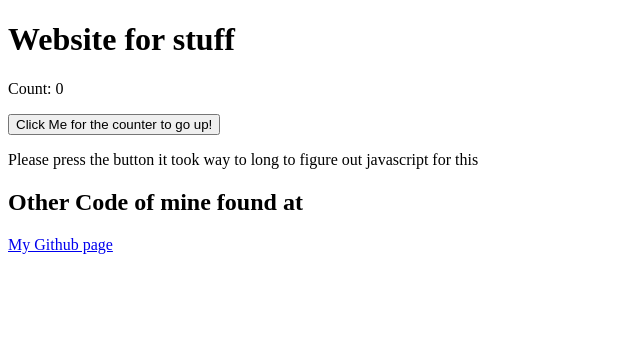
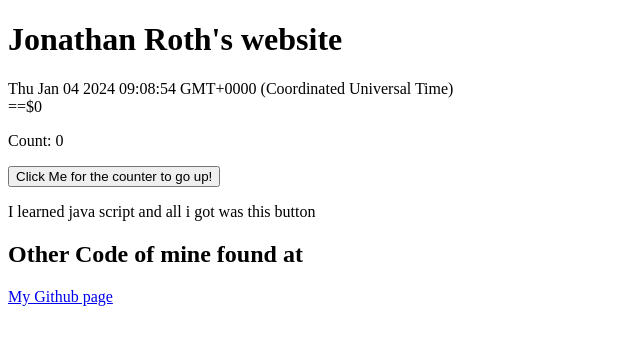
Before and after one commit to JonnyRoth2/JonnyRoth2.github.io, a plain HTML site: page index.html in a window 1280 px wide. Shown: the whole page, without its empty margins (0-640 px from the left). Drawn offline with Linux system fonts and the light colour scheme.

Commit message:
index.html
added clock and a little professionality

```diff
--- a/index.html
+++ b/index.html
@@ -1,7 +1,10 @@
 <!DOCTYPE html>
 <html>
     <body>
-        <h1>Website for stuff</h1>
+        <h1>Jonathan Roth's website</h1>
+        <div id="display">Thu Jan 04 2024 04:07:32 GMT-0500 (Eastern Standard Time)
+        </div>==$0
+        <script> document.querySelector("#display").textContent = new Date(); </script>
         <script>
          var clicks = 0;
 
@@ -12,7 +15,7 @@
         </script>
         <p>Count: <a id="clicks">0</a></p>
         <button type="button" onclick="Clicker()">Click Me for the counter to go up!</button>
-        <p> Please press the button it took way to long to figure out javascript for this</p>
+        <p> I learned java script and all i got was this button</p>
 
             <h2>
                 Other Code of mine found at
```
